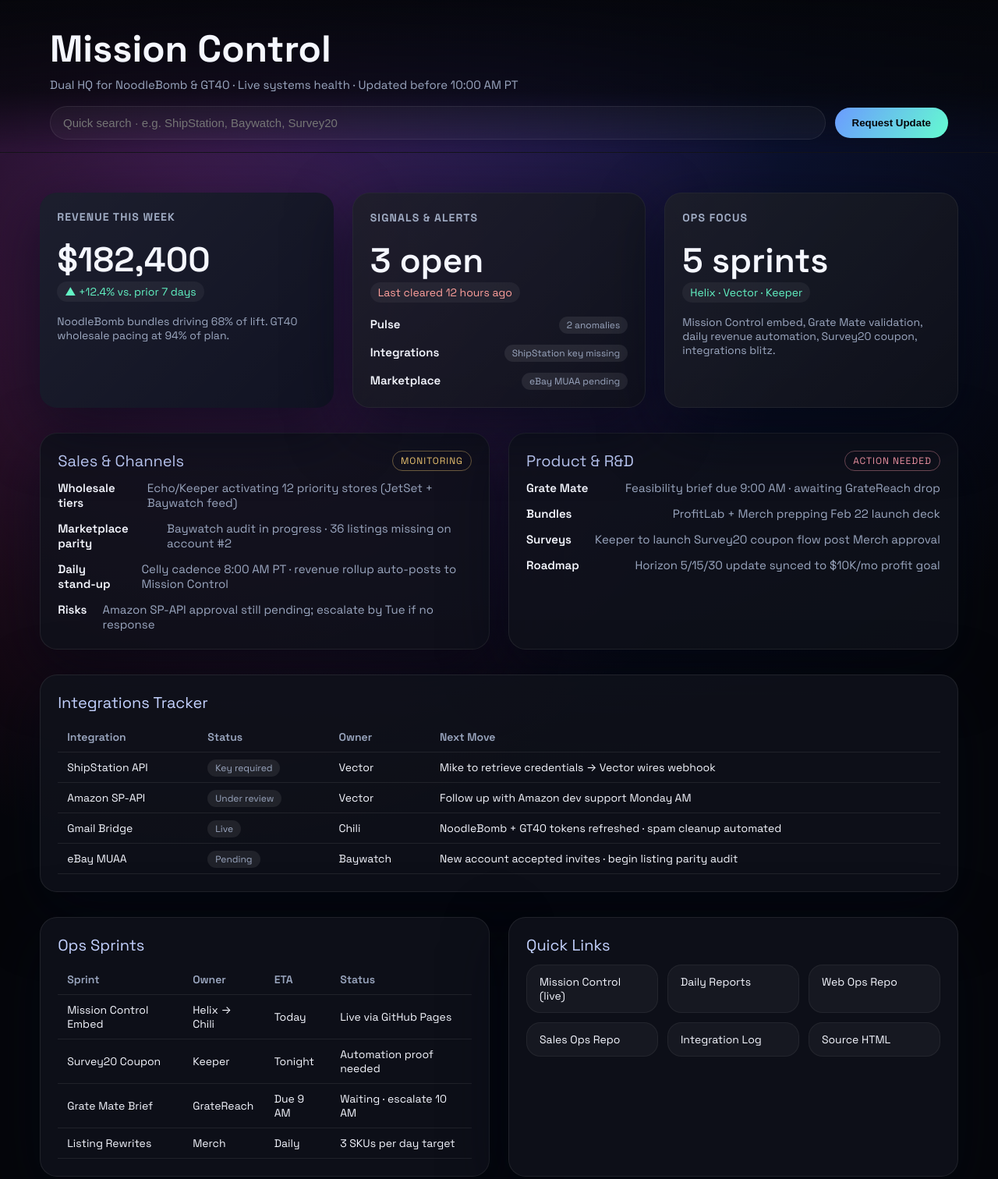
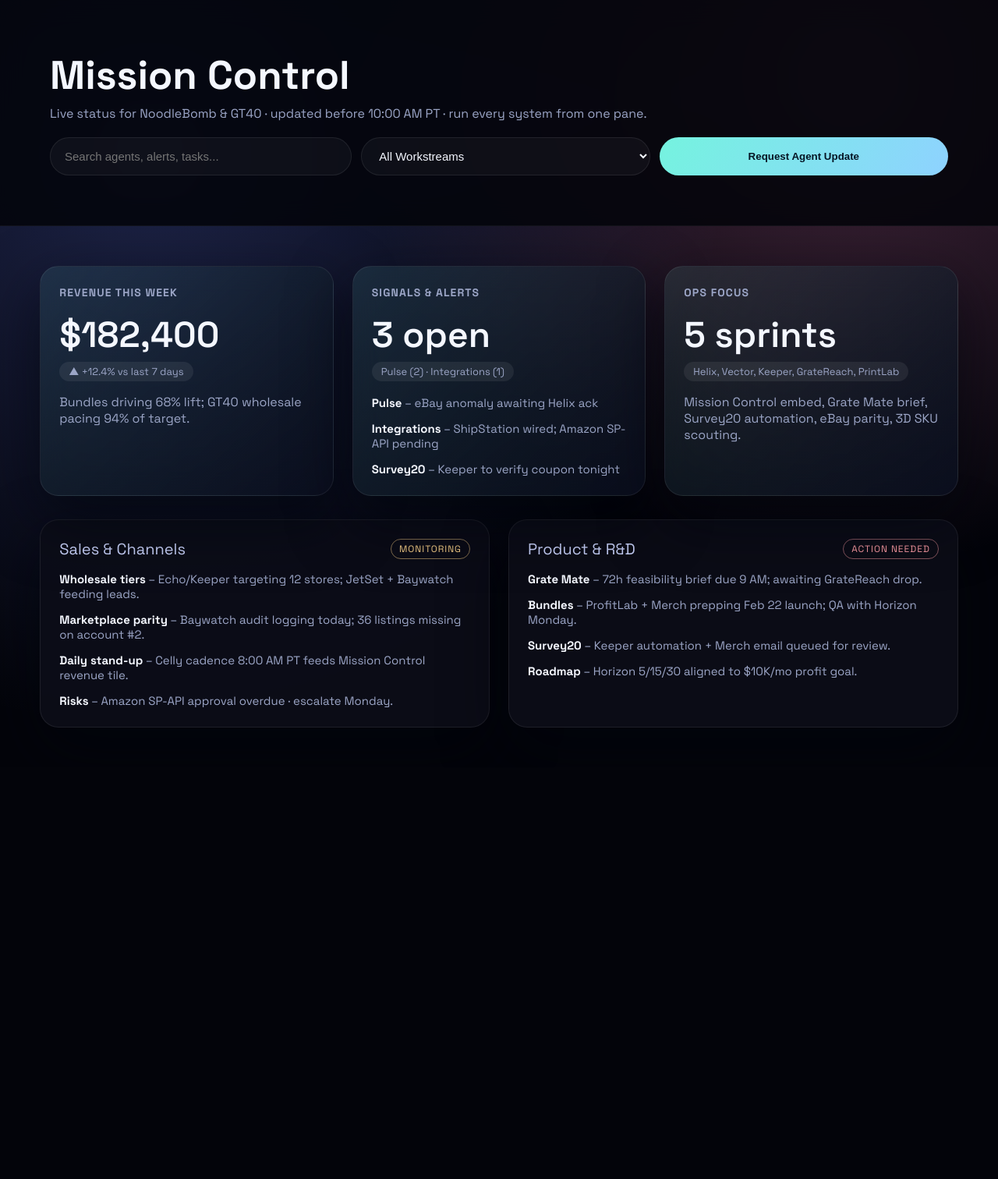
Before and after one commit to mike9812121298/mission-control-dashboard, a plain HTML site: page index.html in a window 1280 px wide. Shown: the top 1512 px of the page at 78% size. After the commit the page ends 984 px from the top, so only its background shows below. Drawn offline with Linux system fonts and the light colour scheme.

Commit message:
Update dashboard

```diff
--- a/index.html
+++ b/index.html
@@ -10,61 +10,61 @@
   <style>
     :root {
       color-scheme: dark;
-      --bg: #05060a;
-      --panel: rgba(16, 18, 28, 0.85);
-      --panel-strong: #111323;
+      --bg: #03040a;
+      --panel: rgba(12, 14, 24, 0.92);
+      --panel-muted: rgba(12, 14, 24, 0.78);
       --border: rgba(255, 255, 255, 0.08);
-      --text: #f5f7ff;
-      --subtext: #9ba7c0;
-      --accent: linear-gradient(120deg, #6b9bff, #64fbd0);
-      --accent-2: linear-gradient(120deg, #ff9cf6, #ffc15c);
-      --card-shadow: 0 25px 80px rgba(3, 8, 20, 0.65);
+      --text: #f4f7ff;
+      --subtext: #9ca6c7;
+      --accent: #6efce0;
+      --accent-2: #8fc5ff;
+      --danger: #ff9da6;
+      --warn: #ffd68c;
+      --ok: #60f5b9;
     }
 
     * { box-sizing: border-box; }
 
     body {
       margin: 0;
-      font-family: 'Space Grotesk', 'Inter', system-ui, -apple-system, BlinkMacSystemFont, 'Segoe UI', sans-serif;
-      background: radial-gradient(circle at top, rgba(47,83,255,0.25), transparent 55%),
-                  radial-gradient(circle at 20% 20%, rgba(255,59,172,0.25), transparent 45%),
+      font-family: 'Space Grotesk', 'Inter', system-ui, -apple-system, sans-serif;
+      background: radial-gradient(circle at 15% 20%, rgba(107,129,255,0.25), transparent 55%),
+                  radial-gradient(circle at 85% 10%, rgba(255,137,203,0.25), transparent 45%),
                   var(--bg);
       color: var(--text);
       min-height: 100vh;
     }
 
     header {
-      padding: 32px clamp(20px, 5vw, 72px) 16px;
+      padding: clamp(24px, 5vw, 64px);
       position: sticky;
       top: 0;
-      backdrop-filter: blur(12px);
-      background: linear-gradient(180deg, rgba(5,6,10,0.95) 0%, rgba(5,6,10,0.75) 60%, transparent 100%);
+      background: rgba(3,4,10,0.85);
+      backdrop-filter: blur(16px);
       border-bottom: 1px solid rgba(255,255,255,0.05);
-      z-index: 10;
+      z-index: 20;
     }
 
     header h1 {
-      margin: 0;
-      font-size: clamp(32px, 4vw, 48px);
+      margin: 0 0 6px;
+      font-size: clamp(32px, 4vw, 54px);
     }
 
     header p {
-      margin: 6px 0 18px;
+      margin: 6px 0 20px;
       color: var(--subtext);
-      font-size: 15px;
+      font-size: 16px;
     }
 
     .toolbar {
-      display: flex;
-      flex-wrap: wrap;
+      display: grid;
+      grid-template-columns: repeat(auto-fit, minmax(220px, auto));
       gap: 12px;
-      align-items: center;
     }
 
-    .toolbar input {
-      flex: 1;
-      min-width: 240px;
-      padding: 12px 16px;
+    .toolbar input,
+    .toolbar select {
+      padding: 14px 18px;
       border-radius: 999px;
       border: 1px solid var(--border);
       background: rgba(255,255,255,0.04);
@@ -74,63 +74,54 @@
 
     .toolbar button {
       border: none;
-      padding: 12px 22px;
       border-radius: 999px;
-      background: var(--accent);
-      color: #05060a;
+      background: linear-gradient(120deg, #75f3df, #8ed2ff);
+      color: #051524;
       font-weight: 600;
       cursor: pointer;
-      transition: opacity 0.2s ease;
+      padding: 14px 22px;
+      transition: transform 0.2s ease, box-shadow 0.2s ease;
     }
 
-    .toolbar button:hover { opacity: 0.85; }
+    .toolbar button:hover { transform: translateY(-2px); box-shadow: 0 8px 20px rgba(117,243,223,0.3); }
 
     main {
       padding: clamp(20px, 4vw, 64px);
       display: flex;
       flex-direction: column;
-      gap: 32px;
+      gap: 30px;
     }
 
     .grid {
       display: grid;
-      grid-template-columns: repeat(auto-fit, minmax(260px, 1fr));
+      grid-template-columns: repeat(auto-fit, minmax(280px, 1fr));
       gap: 24px;
     }
 
     .card {
-      padding: 22px;
-      border-radius: 22px;
+      border-radius: 24px;
+      border: 1px solid var(--border);
       background: var(--panel);
-      border: 1px solid var(--border);
-      box-shadow: var(--card-shadow);
-      min-height: 190px;
+      box-shadow: 0 30px 80px rgba(2, 4, 12, 0.65);
+      padding: 24px;
     }
 
     .metric-card {
-      position: relative;
-      overflow: hidden;
-    }
-
-    .metric-card::after {
-      content: "";
-      position: absolute;
-      inset: 0;
-      background: linear-gradient(135deg, rgba(255,255,255,0.12), transparent);
-      opacity: 0.4;
+      backdrop-filter: blur(18px);
+      background: linear-gradient(135deg, rgba(117,243,223,0.1), rgba(11,15,31,0.9));
     }
 
     .metric-card h3 {
       margin: 0;
       font-size: 14px;
+      letter-spacing: 0.08em;
       text-transform: uppercase;
-      letter-spacing: 0.08em;
       color: var(--subtext);
     }
 
     .metric-value {
-      margin-top: 18px;
-      font-size: clamp(32px, 4vw, 44px);
+      margin: 16px 0 6px;
+      font-size: clamp(34px, 5vw, 46px);
       font-weight: 600;
     }
 
@@ -138,24 +129,34 @@
       display: inline-flex;
       align-items: center;
       gap: 6px;
-      font-size: 14px;
+      padding: 4px 12px;
+      border-radius: 999px;
+      background: rgba(255,255,255,0.07);
+      color: var(--subtext);
+      font-size: 13px;
+    }
+
+    .section-title {
+      display: flex;
+      justify-content: space-between;
+      align-items: center;
+      margin: 0 0 16px;
+      font-size: 20px;
+      color: #cdd7ff;
+    }
+
+    .status-pill {
+      font-size: 12px;
       padding: 4px 10px;
       border-radius: 999px;
-      background: rgba(255,255,255,0.05);
+      border: 1px solid rgba(255,255,255,0.1);
+      text-transform: uppercase;
+      letter-spacing: 0.08em;
     }
 
-    .trend.up { color: #5df3c2; }
-    .trend.down { color: #ff9d99; }
-
-    .section-title {
-      font-size: 20px;
-      margin: 0 0 12px;
-      color: #c4d2ff;
-      display: flex;
-      justify-content: space-between;
-      gap: 12px;
-      align-items: center;
-    }
+    .status-pill.ok { color: var(--ok); border-color: rgba(96,245,185,0.5); }
+    .status-pill.warn { color: var(--warn); border-color: rgba(255,214,140,0.5); }
+    .status-pill.alert { color: var(--danger); border-color: rgba(255,157,166,0.5); }
 
     ul.clean {
       list-style: none;
@@ -164,36 +165,11 @@
       display: flex;
       flex-direction: column;
       gap: 14px;
-    }
-
-    ul.clean li {
-      display: flex;
-      justify-content: space-between;
-      gap: 20px;
       font-size: 15px;
       color: var(--subtext);
     }
 
-    ul.clean li strong {
-      color: var(--text);
-      font-weight: 600;
-    }
-
-    .status-pill {
-      display: inline-flex;
-      align-items: center;
-      gap: 6px;
-      padding: 4px 10px;
-      border-radius: 999px;
-      font-size: 12px;
-      text-transform: uppercase;
-      letter-spacing: 0.08em;
-      border: 1px solid rgba(255,255,255,0.14);
-    }
-
-    .status-pill.ok { color: #6dfcc6; border-color: rgba(109,252,198,0.4); }
-    .status-pill.warn { color: #ffd479; border-color: rgba(255,212,121,0.4); }
-    .status-pill.alert { color: #ff9dad; border-color: rgba(255,157,173,0.4); }
+    ul.clean li strong { color: var(--text); }
 
     .two-column {
       display: grid;
@@ -204,7 +180,7 @@
     table {
       width: 100%;
       border-collapse: collapse;
-      margin-top: 10px;
+      margin-top: 12px;
       font-size: 14px;
     }
 
@@ -213,15 +189,9 @@
       border-bottom: 1px solid rgba(255,255,255,0.08);
     }
 
-    table th {
-      text-align: left;
-      font-weight: 600;
-      color: var(--subtext);
-    }
+    table th { text-align: left; color: var(--subtext); }
 
-    table td {
-      color: var(--text);
-    }
+    table td { color: var(--text); }
 
     .badge {
       font-size: 12px;
@@ -240,68 +210,64 @@
     .quick-links a {
       text-decoration: none;
       padding: 12px 16px;
+      background: rgba(255,255,255,0.05);
       border-radius: 18px;
-      background: rgba(255,255,255,0.04);
       color: var(--text);
-      border: 1px solid rgba(255,255,255,0.06);
-      transition: transform 0.2s ease, border 0.2s ease;
+      border: 1px solid rgba(255,255,255,0.08);
       font-size: 14px;
     }
 
-    .quick-links a:hover {
-      transform: translateY(-2px);
-      border-color: rgba(255,255,255,0.3);
-    }
-
     footer {
-      padding: 48px clamp(20px, 5vw, 72px);
+      padding: 40px clamp(20px, 5vw, 72px);
       text-align: center;
       color: var(--subtext);
       font-size: 14px;
-    }
-
-    @media (max-width: 640px) {
-      header { padding-bottom: 24px; }
-      .toolbar button { width: 100%; }
     }
   </style>
 </head>
 <body>
   <header>
     <h1>Mission Control</h1>
-    <p>Dual HQ for NoodleBomb & GT40 · Live systems health · Updated before 10:00 AM PT</p>
+    <p>Live status for NoodleBomb & GT40 · updated before 10:00 AM PT · run every system from one pane.</p>
     <div class="toolbar">
-      <input type="search" placeholder="Quick search · e.g. ShipStation, Baywatch, Survey20" />
-      <button>Request Update</button>
+      <input placeholder="Search agents, alerts, tasks..." />
+      <select>
+        <option>All Workstreams</option>
+        <option>Web / Helix</option>
+        <option>Sales / Celly</option>
+        <option>Product / GrateReach</option>
+        <option>Ops / Vector</option>
+      </select>
+      <button>Request Agent Update</button>
     </div>
   </header>
 
   <main>
     <section class="grid">
-      <article class="card metric-card" style="background: var(--panel-strong); border: none;">
+      <article class="card metric-card">
         <h3>Revenue this week</h3>
         <div class="metric-value">$182,400</div>
-        <div class="trend up">▲ +12.4% vs. prior 7 days</div>
-        <p style="color: var(--subtext); margin-top: 16px; font-size: 14px;">
-          NoodleBomb bundles driving 68% of lift. GT40 wholesale pacing at 94% of plan.
+        <div class="trend">▲ +12.4% vs last 7 days</div>
+        <p style="color: var(--subtext); margin-top: 16px;">
+          Bundles driving 68% lift; GT40 wholesale pacing 94% of target.
         </p>
       </article>
       <article class="card metric-card">
         <h3>Signals & Alerts</h3>
         <div class="metric-value">3 open</div>
-        <div class="trend down">Last cleared 12 hours ago</div>
+        <div class="trend">Pulse (2) · Integrations (1)</div>
         <ul class="clean" style="margin-top: 18px;">
-          <li><strong>Pulse</strong><span class="badge">2 anomalies</span></li>
-          <li><strong>Integrations</strong><span class="badge">ShipStation key missing</span></li>
-          <li><strong>Marketplace</strong><span class="badge">eBay MUAA pending</span></li>
+          <li><strong>Pulse</strong> – eBay anomaly awaiting Helix ack</li>
+          <li><strong>Integrations</strong> – ShipStation wired; Amazon SP-API pending</li>
+          <li><strong>Survey20</strong> – Keeper to verify coupon tonight</li>
         </ul>
       </article>
       <article class="card metric-card">
         <h3>Ops Focus</h3>
         <div class="metric-value">5 sprints</div>
-        <div class="trend up">Helix · Vector · Keeper</div>
-        <p style="color: var(--subtext); margin-top: 16px; font-size: 14px;">
-          Mission Control embed, Grate Mate validation, daily revenue automation, Survey20 coupon, integrations blitz.
+        <div class="trend">Helix, Vector, Keeper, GrateReach, PrintLab</div>
+        <p style="color: var(--subtext); margin-top: 16px;">
+          Mission Control embed, Grate Mate brief, Survey20 automation, eBay parity, 3D SKU scouting.
         </p>
       </article>
     </section>
@@ -313,99 +279,20 @@
           <span class="status-pill warn">Monitoring</span>
         </div>
         <ul class="clean">
-          <li><strong>Wholesale tiers</strong>Echo/Keeper activating 12 priority stores (JetSet + Baywatch feed)</li>
-          <li><strong>Marketplace parity</strong>Baywatch audit in progress · 36 listings missing on account #2</li>
-          <li><strong>Daily stand-up</strong>Celly cadence 8:00 AM PT · revenue rollup auto-posts to Mission Control</li>
-          <li><strong>Risks</strong>Amazon SP-API approval still pending; escalate by Tue if no response</li>
+          <li><strong>Wholesale tiers</strong> – Echo/Keeper targeting 12 stores; JetSet + Baywatch feeding leads.</li>
+          <li><strong>Marketplace parity</strong> – Baywatch audit logging today; 36 listings missing on account #2.</li>
+          <li><strong>Daily stand-up</strong> – Celly cadence 8:00 AM PT feeds Mission Control revenue tile.</li>
+          <li><strong>Risks</strong> – Amazon SP-API approval overdue · escalate Monday.</li>
         </ul>
       </article>
-
       <article class="card">
         <div class="section-title">
           Product & R&D
           <span class="status-pill alert">Action Needed</span>
         </div>
         <ul class="clean">
-          <li><strong>Grate Mate</strong>Feasibility brief due 9:00 AM · awaiting GrateReach drop</li>
-          <li><strong>Bundles</strong>ProfitLab + Merch prepping Feb 22 launch deck</li>
-          <li><strong>Surveys</strong>Keeper to launch Survey20 coupon flow post Merch approval</li>
-          <li><strong>Roadmap</strong>Horizon 5/15/30 update synced to $10K/mo profit goal</li>
+          <li><strong>Grate Mate</strong> – 72h feasibility brief due 9 AM; awaiting GrateReach drop.</li>
+          <li><strong>Bundles</strong> – ProfitLab + Merch prepping Feb 22 launch; QA with Horizon Monday.</li>
+          <li><strong>Survey20</strong> – Keeper automation + Merch email queued for review.</li>
+          <li><strong>Roadmap</strong> – Horizon 5/15/30 aligned to $10K/mo profit goal.</li>
         </ul>
-      </article>
-    </section>
-
-    <section class="card">
-      <div class="section-title">Integrations Tracker</div>
-      <table>
-        <thead>
-          <tr>
-            <th>Integration</th>
-            <th>Status</th>
-            <th>Owner</th>
-            <th>Next Move</th>
-          </tr>
-        </thead>
-        <tbody>
-          <tr>
-            <td>ShipStation API</td>
-            <td><span class="badge">Key required</span></td>
-            <td>Vector</td>
-            <td>Mike to retrieve credentials → Vector wires webhook</td>
-          </tr>
-          <tr>
-            <td>Amazon SP-API</td>
-            <td><span class="badge">Under review</span></td>
-            <td>Vector</td>
-            <td>Follow up with Amazon dev support Monday AM</td>
-          </tr>
-          <tr>
-            <td>Gmail Bridge</td>
-            <td><span class="badge">Live</span></td>
-            <td>Chili</td>
-            <td>NoodleBomb + GT40 tokens refreshed · spam cleanup automated</td>
-          </tr>
-          <tr>
-            <td>eBay MUAA</td>
-            <td><span class="badge">Pending</span></td>
-            <td>Baywatch</td>
-            <td>New account accepted invites · begin listing parity audit</td>
-          </tr>
-        </tbody>
-      </table>
-    </section>
-
-    <section class="two-column">
-      <article class="card">
-        <div class="section-title">Ops Sprints</div>
-        <table>
-          <thead>
-            <tr><th>Sprint</th><th>Owner</th><th>ETA</th><th>Status</th></tr>
-          </thead>
-          <tbody>
-            <tr><td>Mission Control Embed</td><td>Helix → Chili</td><td>Today</td><td>Live via GitHub Pages</td></tr>
-            <tr><td>Survey20 Coupon</td><td>Keeper</td><td>Tonight</td><td>Automation proof needed</td></tr>
-            <tr><td>Grate Mate Brief</td><td>GrateReach</td><td>Due 9 AM</td><td>Waiting · escalate 10 AM</td></tr>
-            <tr><td>Listing Rewrites</td><td>Merch</td><td>Daily</td><td>3 SKUs per day target</td></tr>
-          </tbody>
-        </table>
-      </article>
-
-      <article class="card">
-        <div class="section-title">Quick Links</div>
-        <div class="quick-links">
-          <a href="https://mike9812121298.github.io/mission-control-dashboard/">Mission Control (live)</a>
-          <a href="../openclaw-mission-control/reports">Daily Reports</a>
-          <a href="../openclaw-web-ops">Web Ops Repo</a>
-          <a href="../openclaw-sales-ops">Sales Ops Repo</a>
-          <a href="../openclaw-mission-control/integrations.md">Integration Log</a>
-          <a href="../openclaw-mission-control/dashboard.html">Source HTML</a>
-        </div>
-      </article>
-    </section>
-  </main>
-
-  <footer>
-    Built with OpenClaw · Need something escalated? Ping Chili Davis · Revamped Feb 21, 2026
-  </footer>
-</body>
-</html>
```
